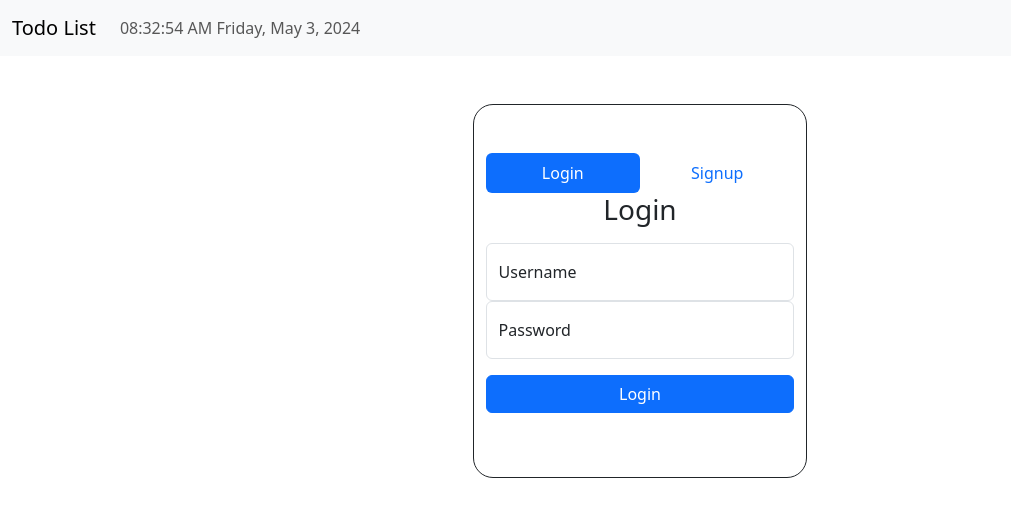
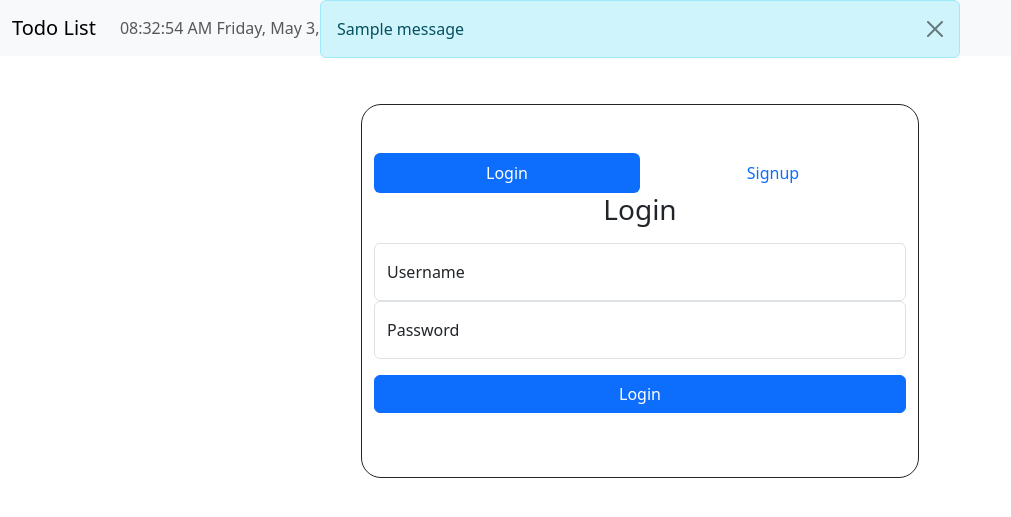
Before and after one commit to aswin-krishna-m/ADBMS_LAB, a Flask app: page / in a window 1280 px wide. Shown: the top 517 px of the page, without its empty margins (0-1011 px from the left). Run offline with Flask 3, Linux system fonts and the light colour scheme; one stand-in notice (Sample message) is shown.

Commit message:
added success and error alert messages for login & signup

```diff
--- a/ADBMSProject/app.py
+++ b/ADBMSProject/app.py
@@ -1,4 +1,4 @@
-from flask import Flask, render_template, request, redirect, url_for,session
+from flask import Flask, render_template, request, redirect, url_for,session,flash
 from pymongo import MongoClient
 from bson.objectid import ObjectId
 from datetime import datetime
@@ -37,7 +37,6 @@ def delete_task(task_id):
 
 @app.route('/')
 def index():
-    print(getTime())
     if 'user_id' in session:
         tasks = get_tasks(session['user_id'])
         for i in tasks:
@@ -95,12 +94,18 @@ def login():
     if request.method == 'POST':
         username = request.form['username']
         password = request.form['password']
-        user_data = users_collection.find_one({'username': username})
-        if user_data and user_data['password']==password:
-            session['user_id']= str(user_data['_id'])
-            print(user_data['_id'])
-            return redirect(url_for('index'))
-        else:
+        try:
+            user_data = users_collection.find_one({'username': username})
+            print(user_data)
+            if user_data['password']==password:
+                session['user_id']= str(user_data['_id'])
+                print(user_data['_id'])
+                return redirect(url_for('index'))
+            else:
+                flash('Password Error')
+                return redirect(url_for('index'))
+        except Exception:
+            flash('Username not found')
             return redirect(url_for('index'))
 
 @app.route('/register', methods=['GET', 'POST'])
@@ -111,7 +116,11 @@ def register():
         user_data = {'username': username, 'password': password}
         if not users_collection.find_one({'username': username}):
             users_collection.insert_one(user_data)
-        return redirect(url_for('index'))
+            flash('Signup Successfull, Please Login')
+            return redirect(url_for('index'))
+        else:
+            flash('Username already exists! try another!!')
+            return redirect(url_for('index'))
 
 @app.route('/logout')
 def logout():
--- a/ADBMSProject/templates/index.html
+++ b/ADBMSProject/templates/index.html
@@ -8,8 +8,19 @@
     <style>.strike{text-decoration: line-through;}</style>
 </head>
 <body onload="startTime()">
+    {% with messages = get_flashed_messages()%}
+    {% if messages %}
+        {% for message in messages%}
+            <div class="alert alert-info alert-dismissible fade show w-50 mx-auto" style="position: absolute;z-index: 999; left: 25%;" role="alert">
+                <span>{{message}}</span>
+                <button type="button" class="btn-close" data-bs-dismiss="alert" aria-label="Close"></button>
+            </div>
+        {%endfor%}
+    {%endif%}
+    {%endwith%}
+
     {% for tsk in tasks %}{% if tsk.late %}
-    <div class="alert alert-danger alert-dismissible fade show w-50 mx-auto" style="position: absolute;z-index: 999; left: 10%;" role="alert">
+    <div class="alert alert-danger alert-dismissible fade show w-50 mx-auto" style="position: absolute;z-index: 999; left: 25%;" role="alert">
        <strong class="h4">Reminder : </strong> <span class="h5"> {{tsk.name}} </span> at {{tsk.time_to_complete}} is pending!!
        <form action="/status/{{ tsk._id }}" class="text-center mb-2 mt-4" method="post"><button type="submit" class="btn btn-secondary">complete now</button></form>
         <button type="button" class="btn-close" data-bs-dismiss="alert" aria-label="Close"></button>
@@ -92,7 +103,7 @@
         </div>
     {% endif %}
     {% else %}
-        <div class="container py-5 " style="border:solid 1px; border-radius: 20px; width: 30%;">
+        <div class="container py-5 w-50" style="border:solid 1px; border-radius: 20px;">
             <ul class="nav nav-pills nav-justified" id="pills-tab">
                 <li class="nav-item">
                     <button class="nav-link active" id="login-tab" data-bs-toggle="pill" data-bs-target="#login" type="button" onclick="loginForm()">Login</button>
```
